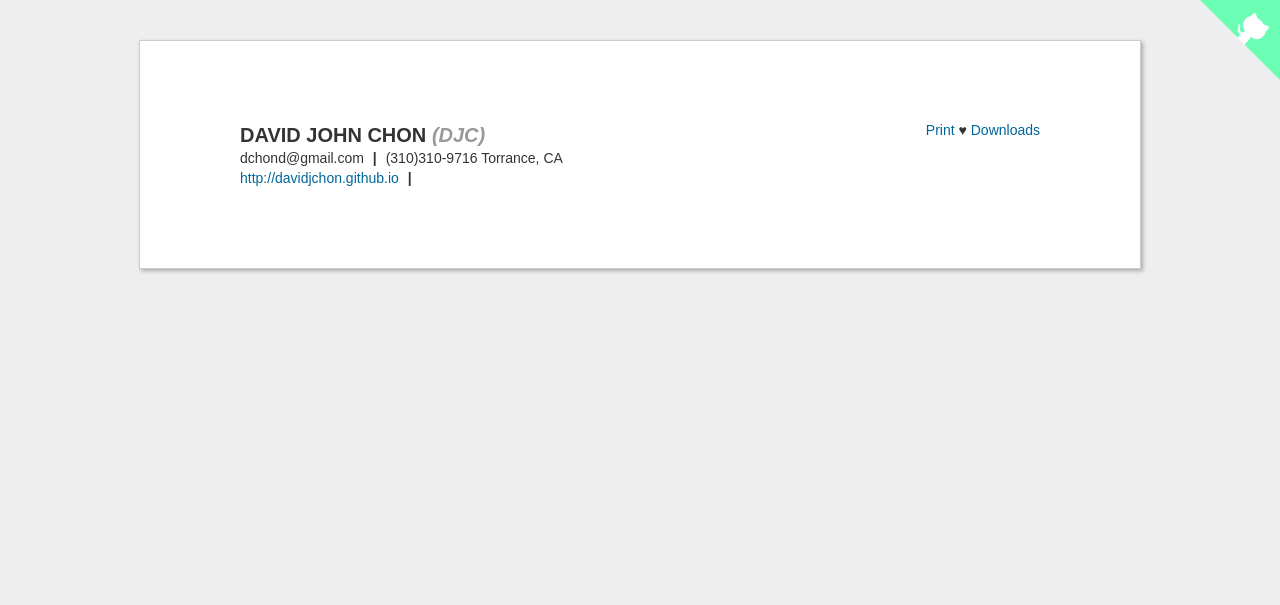
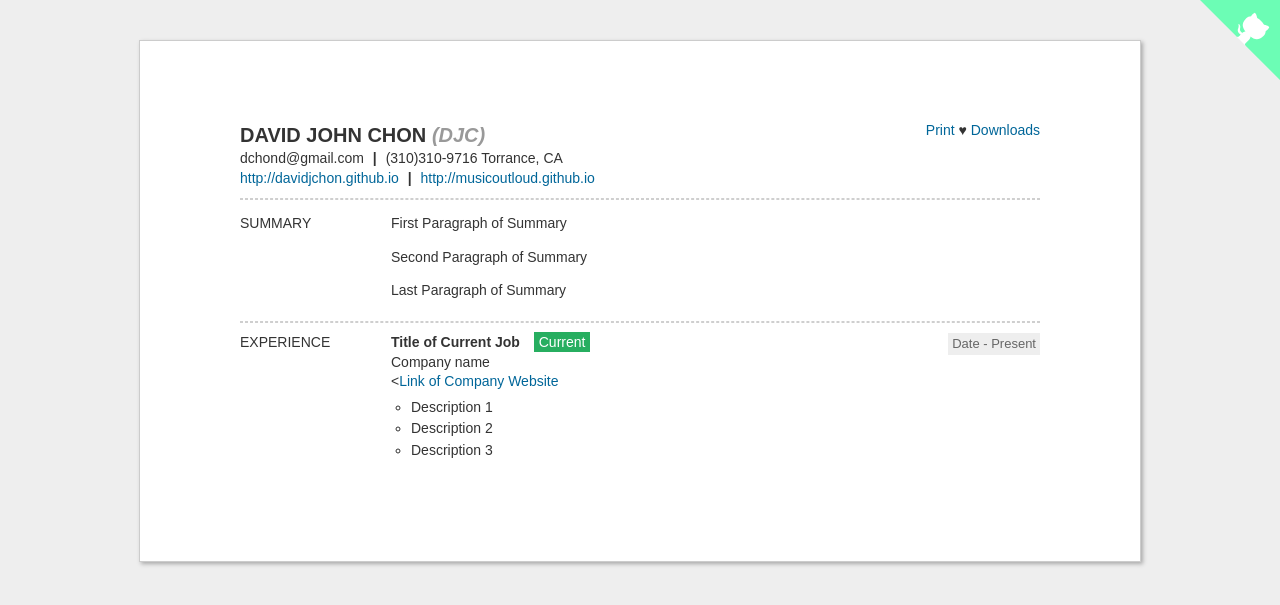
Before and after one commit to davidjchon/davidjchon.github.io, a Jekyll site: the page resume.html, which Jekyll copies as it is, in a window 1280 px wide. Shown: the top 605 px of the page. Built offline with Jekyll 4.4.1, drawn with Linux system fonts in a browser that asks for light colours; some web fonts are replaced.

Commit message:
Completed Summary and Experience

```diff
--- a/resume.html
+++ b/resume.html
@@ -215,7 +215,41 @@
 		<div id="profilesBlock">
 			<span class="url"><a href="http://davidjchon.github.io">http://davidjchon.github.io</a></span>
 			<span class="divider">|</span>
-			<span class="url"><a href=""></a>
+			<span class="url"><a href="http://musicoutloud.github.io">http://musicoutloud.github.io</a></span>
+		</div>
+
+		<div class="sectionLine"></div>
+
+		<div id="summaryBlock">
+			<div class="sectionName">
+				<span>SUMMARY</span>
+			</div>
+			<div class="sectionContent">
+				<p>First Paragraph of Summary</p>
+				<p>Second Paragraph of Summary</p>
+				<p>Last Paragraph of Summary</p>
+			</div>
+		</div>
+
+		<div class="sectionLine"></div>
+		<div id="workBlock">
+			<div class="sectionName">
+				<span>EXPERIENCE</span>
+			</div>
+		<div class="sectionContent">
+			<div class="blockHeader">
+				<span class="title">Title of Current Job</span>
+				<span class="current">Current</span>
+				<span class="date">Date - Present</span>
+				<div class="company">Company name<br><<a href="musicoutloud.github.io">Link of Company Website</a></div>
+			</div>
+			<ul class="highlights">
+				<li>Description 1</li>
+				<li>Description 2</li>
+				<li>Description 3</li>
+			</ul>
+		</div>
+
 	</div>
 
 </body>
```
